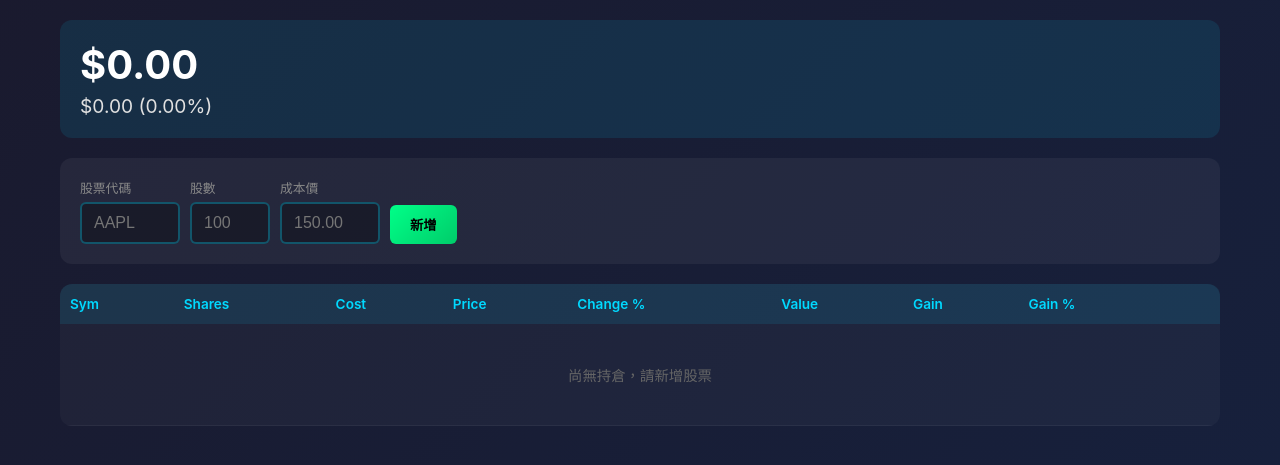
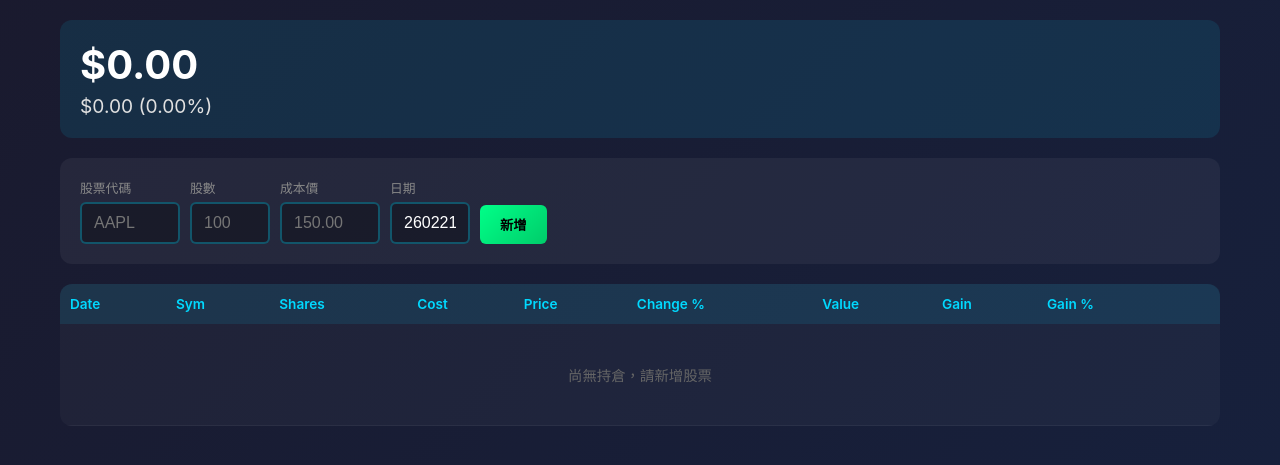
Before and after one commit to rolandtalk/reversal-list, a Flask app: page /sim in a window 1280 px wide. Shown: the part 61-526 px from the top of the page. Run offline with Flask 3, Linux system fonts and the light colour scheme; data that the repository does not hold is empty.

Commit message:
Add date field to SIM positions (YYMMDD)

```diff
--- a/app.py
+++ b/app.py
@@ -476,6 +476,7 @@ def add_sim_position():
     symbol = data.get('symbol', '').upper().strip()
     shares = data.get('shares')
     cost = data.get('cost')
+    buy_date = data.get('buy_date', '')
 
     if not symbol or shares is None or cost is None:
         return jsonify({'error': 'Missing required fields'}), 400
@@ -484,7 +485,8 @@ def add_sim_position():
         supabase.table('sim_positions').upsert({
             'symbol': symbol,
             'shares': float(shares),
-            'cost': float(cost)
+            'cost': float(cost),
+            'buy_date': buy_date
         }).execute()
         return jsonify({'success': True})
     except Exception as e:
--- a/templates/sim.html
+++ b/templates/sim.html
@@ -192,6 +192,10 @@
                 <label>成本價</label>
                 <input type="number" id="input-cost" placeholder="150.00" step="0.01" style="width: 100px;">
             </div>
+            <div class="form-group">
+                <label>日期</label>
+                <input type="text" id="input-date" placeholder="YYMMDD" maxlength="6" style="width: 80px;">
+            </div>
             <button class="add-btn" onclick="addPosition()">新增</button>
         </div>
 
@@ -199,6 +203,7 @@
             <table>
                 <thead>
                     <tr>
+                        <th>Date</th>
                         <th>Sym</th>
                         <th>Shares</th>
                         <th>Cost</th>
@@ -211,7 +216,7 @@
                     </tr>
                 </thead>
                 <tbody id="table-body">
-                    <tr><td colspan="9" class="empty-msg">尚無持倉，請新增股票</td></tr>
+                    <tr><td colspan="10" class="empty-msg">尚無持倉，請新增股票</td></tr>
                 </tbody>
             </table>
         </div>
@@ -220,11 +225,24 @@
     <script>
         let positions = [];
 
+        function getTodayYYMMDD() {
+            const d = new Date();
+            const yy = String(d.getFullYear()).slice(-2);
+            const mm = String(d.getMonth() + 1).padStart(2, '0');
+            const dd = String(d.getDate()).padStart(2, '0');
+            return yy + mm + dd;
+        }
+
+        // Set default date on page load
+        document.addEventListener('DOMContentLoaded', () => {
+            document.getElementById('input-date').value = getTodayYYMMDD();
+        });
+
         async function loadPositions() {
             try {
                 const response = await fetch('/api/sim/positions');
                 const data = await response.json();
-                positions = data.map(p => ({ sym: p.symbol, shares: p.shares, cost: p.cost }));
+                positions = data.map(p => ({ sym: p.symbol, shares: p.shares, cost: p.cost, date: p.buy_date || '' }));
             } catch (e) {
                 console.error('Error loading positions:', e);
                 positions = [];
@@ -245,6 +263,7 @@
             const sym = document.getElementById('input-sym').value.toUpperCase().trim();
             const shares = parseFloat(document.getElementById('input-shares').value);
             const cost = parseFloat(document.getElementById('input-cost').value);
+            const date = document.getElementById('input-date').value.trim();
 
             if (!sym || !shares || !cost) {
                 alert('請填寫所有欄位');
@@ -261,9 +280,9 @@
                 await fetch('/api/sim/positions', {
                     method: 'POST',
                     headers: { 'Content-Type': 'application/json' },
-                    body: JSON.stringify({ symbol: sym, shares, cost })
+                    body: JSON.stringify({ symbol: sym, shares, cost, buy_date: date })
                 });
-                positions.push({ sym, shares, cost });
+                positions.push({ sym, shares, cost, date });
             } catch (e) {
                 alert('新增失敗');
                 return;
@@ -272,6 +291,7 @@
             document.getElementById('input-sym').value = '';
             document.getElementById('input-shares').value = '';
             document.getElementById('input-cost').value = '';
+            document.getElementById('input-date').value = getTodayYYMMDD();
 
             await renderTable();
         }
@@ -294,14 +314,14 @@
             const tbody = document.getElementById('table-body');
 
             if (positions.length === 0) {
-                tbody.innerHTML = '<tr><td colspan="9" class="empty-msg">尚無持倉，請新增股票</td></tr>';
+                tbody.innerHTML = '<tr><td colspan="10" class="empty-msg">尚無持倉，請新增股票</td></tr>';
                 document.getElementById('total-value').textContent = '$0.00';
                 document.getElementById('gain-amount').textContent = '$0.00';
                 document.getElementById('gain-percent').textContent = '(0.00%)';
                 return;
             }
 
-            tbody.innerHTML = '<tr><td colspan="9" class="loading">載入中...</td></tr>';
+            tbody.innerHTML = '<tr><td colspan="10" class="loading">載入中...</td></tr>';
 
             let totalValue = 0;
             let totalCost = 0;
@@ -326,6 +346,7 @@
 
                     rows.push(`
                         <tr>
+                            <td>${pos.date || '-'}</td>
                             <td class="sym-cell">${pos.sym}</td>
                             <td>${pos.shares}</td>
                             <td>$${formatNumber(pos.cost)}</td>
@@ -340,6 +361,7 @@
                 } else {
                     rows.push(`
                         <tr>
+                            <td>${pos.date || '-'}</td>
                             <td class="sym-cell">${pos.sym}</td>
                             <td>${pos.shares}</td>
                             <td>$${formatNumber(pos.cost)}</td>
```
